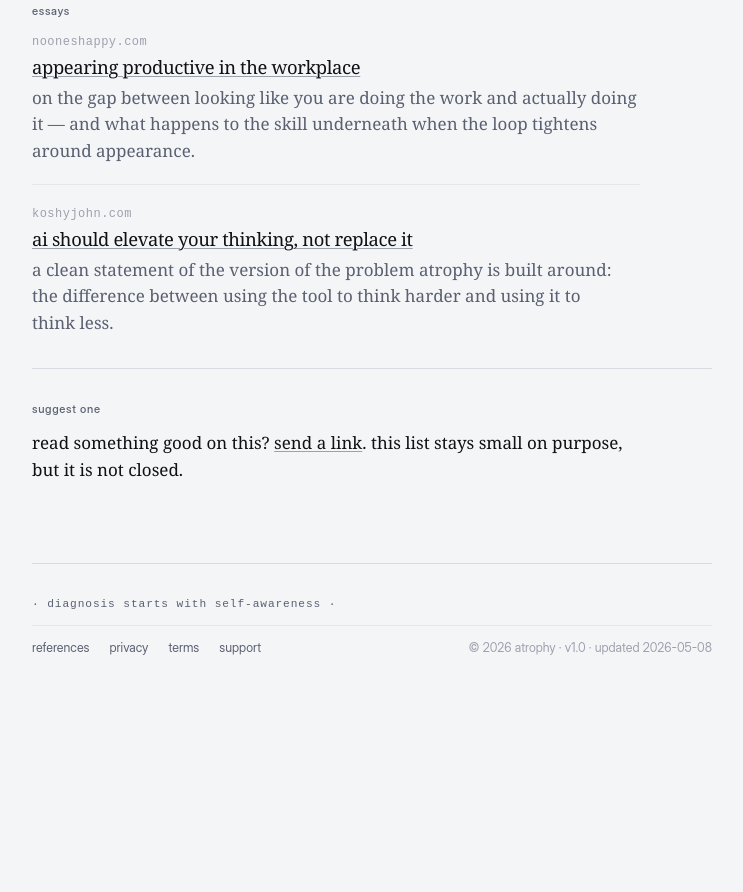
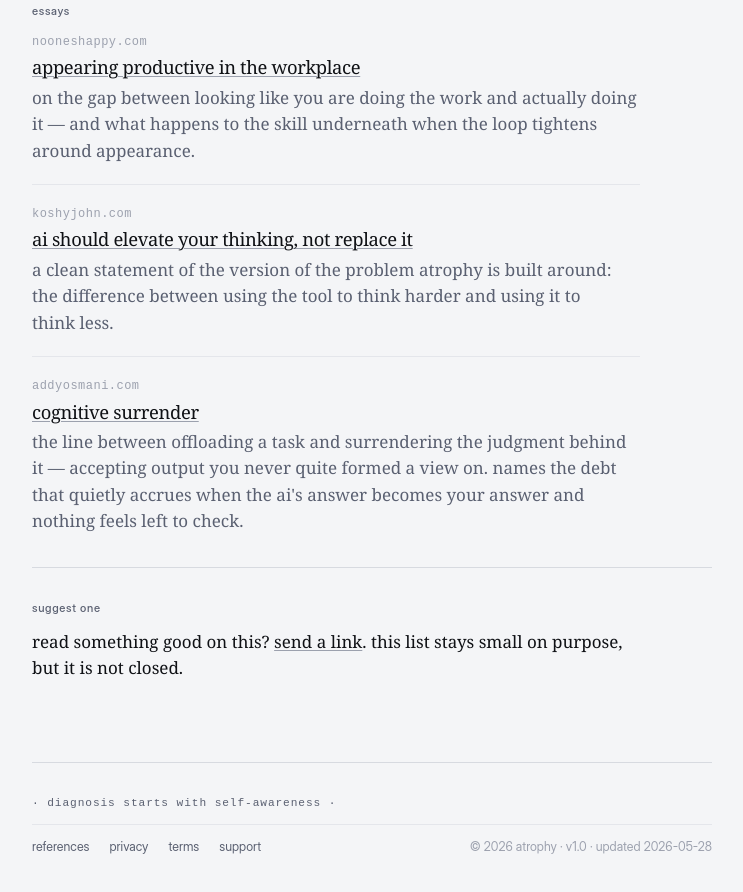
Before and after one commit to atrophy-ai/atrophy-ai.github.io, a plain HTML site: page references.html in a window 1280 px wide. Shown: the part 572-1464 px from the top of the page, without its empty margins (268-1011 px from the left). Before the commit the page ends 1310 px from the top, so only its background shows below. Drawn offline with Linux system fonts and the light colour scheme; a web font is replaced by a local one.

Commit message:
feat: add Addy Osmani cognitive surrender reference and update footer date

```diff
--- a/references.html
+++ b/references.html
@@ -130,6 +130,17 @@
               tool to think harder and using it to think less.
             </p>
           </li>
+          <li>
+            <span class="source">addyosmani.com</span>
+            <h3>
+              <a href="https://addyosmani.com/blog/cognitive-surrender/" rel="noopener">cognitive surrender</a>
+            </h3>
+            <p>
+              the line between offloading a task and surrendering the judgment behind it — accepting output you never
+              quite formed a view on. names the debt that quietly accrues when the ai's answer becomes your answer and
+              nothing feels left to check.
+            </p>
+          </li>
         </ul>
       </section>
 
@@ -197,7 +208,7 @@
             <a href="terms.html">terms</a>
             <a href="support.html">support</a>
           </nav>
-          <span class="meta">© 2026 atrophy · v1.0 · updated 2026-05-08</span>
+          <span class="meta">© 2026 atrophy · v1.0 · updated 2026-05-28</span>
         </div>
       </footer>
     </main>
```
